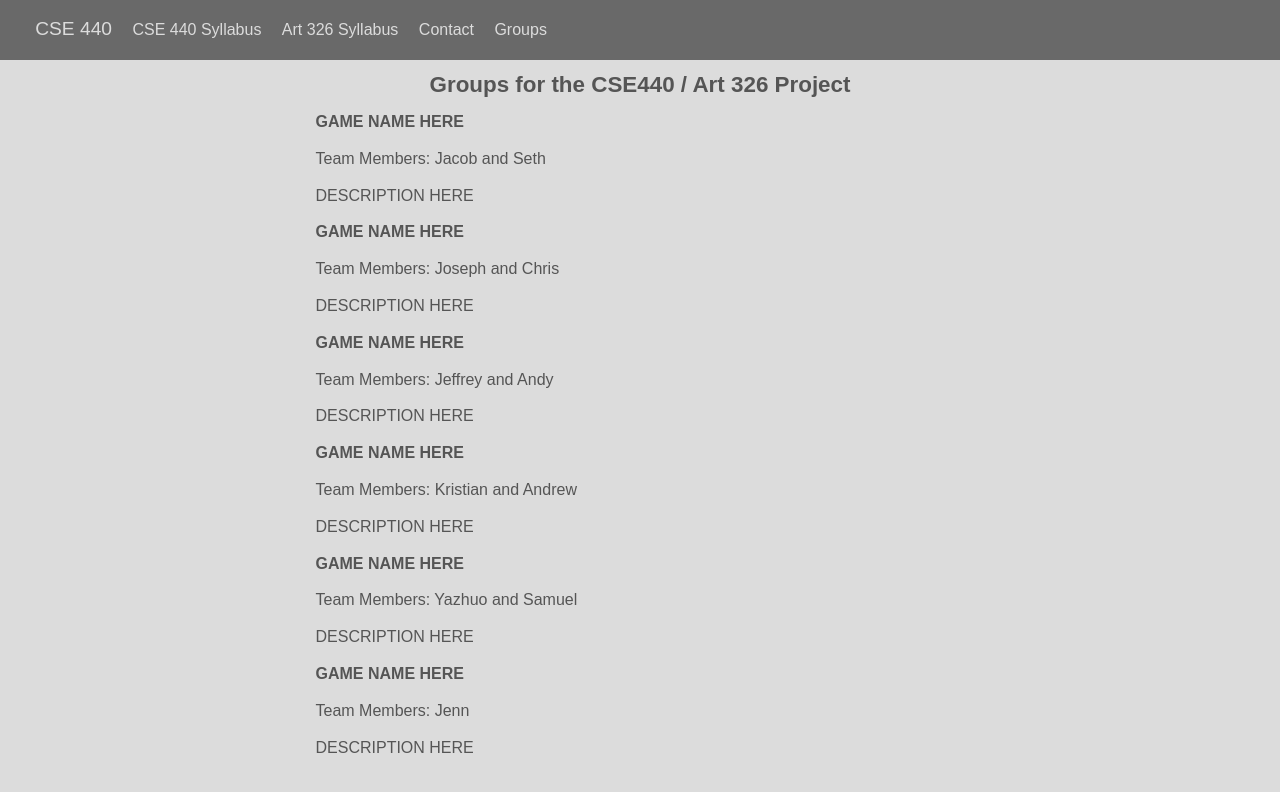
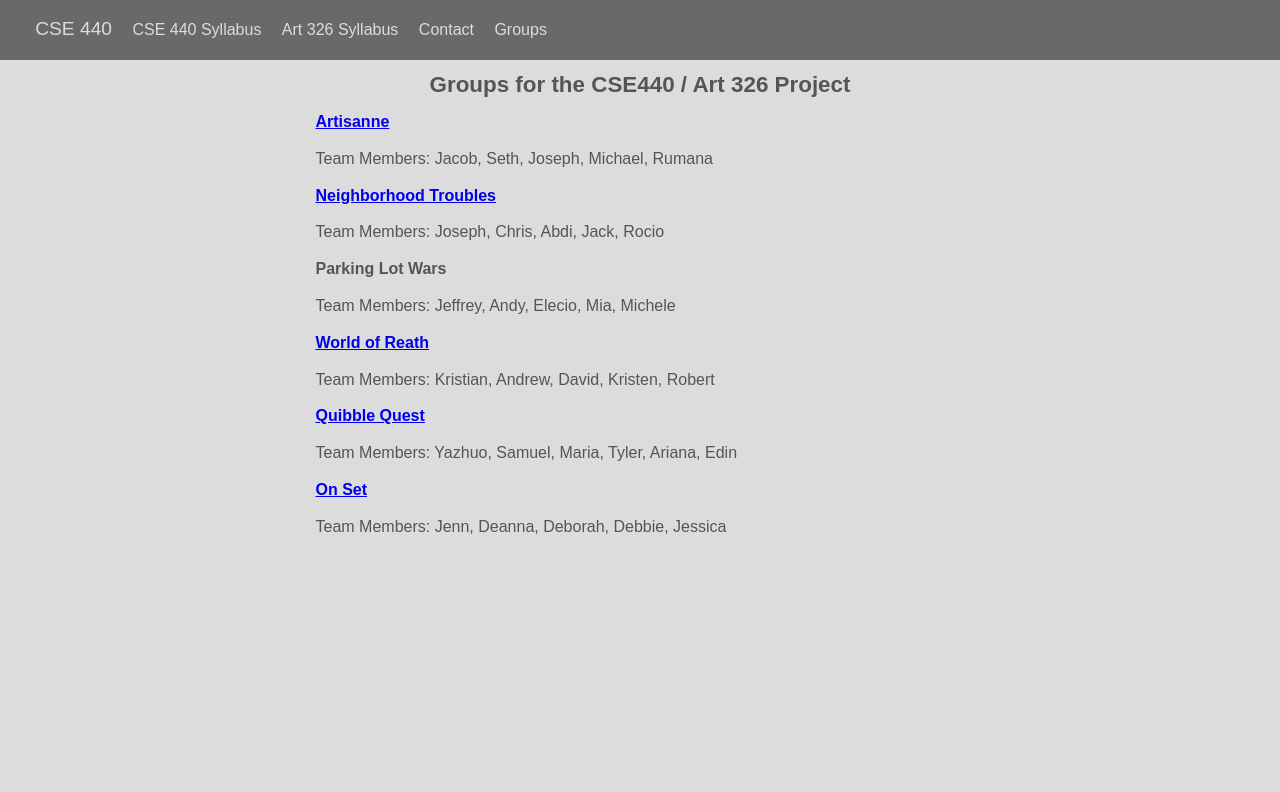
Before and after one commit to mcswedo/CSE440-2014, a Jekyll site: the page built from groups.html, in a window 1280 px wide. Shown: the top 792 px of the page. Built offline with Jekyll 4.4.1, drawn with Linux system fonts in a browser that asks for light colours.

Commit message:
Uploaded GDDs and Grover's PPT.

```diff
--- a/Introduction.html
+++ b/Introduction.html
@@ -109,4 +109,5 @@ will have watched and understood Beginner videos 1, 2, 3, 4, 6, 7, and 8 - a tot
 <a href="http://www.blender.org/">Blender - 3D Model creation / editing software</a>. I do not expect anyone in this class to create 3D models, but if you are interested in learning how to do that, I suggest you become accustomed to Blender. <br>
 <a href="http://www.drpetter.se/project_sfxr.html">SFXR - 8-Bit Sound Effect Generator</a> <br>
 <a href="http://www.abundant-music.com/">Abundant Music - procedural MIDI music creator</a> <br>
+<a href="http://opengameart.org/">Open Game Art</a> <br>
 </p>
--- a/groups.html
+++ b/groups.html
@@ -6,32 +6,20 @@ title: Groups
 
 <h1>Groups for the CSE440 / Art 326 Project</h1>
 
-<h3>GAME NAME HERE</h3>
-<p>Team Members: Jacob and Seth</p>
+<h3><a href="docs/Artisanne.pdf">Artisanne</a></h3>
+<p>Team Members: Jacob, Seth, Joseph, Michael, Rumana</p>
 
-<p>DESCRIPTION HERE</p>
+<h3><a href="docs/Neighborhood-Troubles.pdf">Neighborhood Troubles</a></h3>
+<p>Team Members: Joseph, Chris, Abdi, Jack, Rocio</p>
 
-<h3>GAME NAME HERE</h3>
-<p>Team Members: Joseph and Chris</p>
+<h3><a pref="docs/Parking-Lot-Wars.pdf">Parking Lot Wars</a></h3>
+<p>Team Members: Jeffrey, Andy, Elecio, Mia, Michele</p>
 
-<p>DESCRIPTION HERE</p>
+<h3><a href="docs/World-Of-Reath.pdf">World of Reath</a></h3>
+<p>Team Members: Kristian, Andrew, David, Kristen, Robert</p>
 
-<h3>GAME NAME HERE</h3>
-<p>Team Members: Jeffrey and Andy</p>
+<h3><a href="docs/Quibble-Quest.pdf">Quibble Quest</a></h3>
+<p>Team Members: Yazhuo, Samuel, Maria, Tyler, Ariana, Edin</p>
 
-<p>DESCRIPTION HERE</p>
-
-<h3>GAME NAME HERE</h3>
-<p>Team Members: Kristian and Andrew</p>
-
-<p>DESCRIPTION HERE</p>
-
-<h3>GAME NAME HERE</h3>
-<p>Team Members: Yazhuo and Samuel</p>
-
-<p>DESCRIPTION HERE</p>
-
-<h3>GAME NAME HERE</h3>
-<p>Team Members: Jenn</p>
-
-<p>DESCRIPTION HERE</p>
+<h3><a href="docs/On-Set.pdf">On Set</a></h3>
+<p>Team Members: Jenn, Deanna, Deborah, Debbie, Jessica</p>
```
Also changed, not shown: 7 other files.
